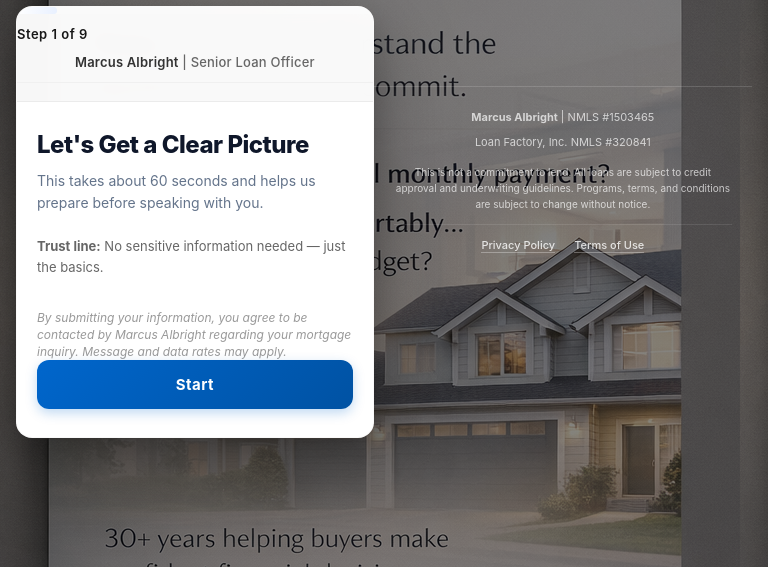
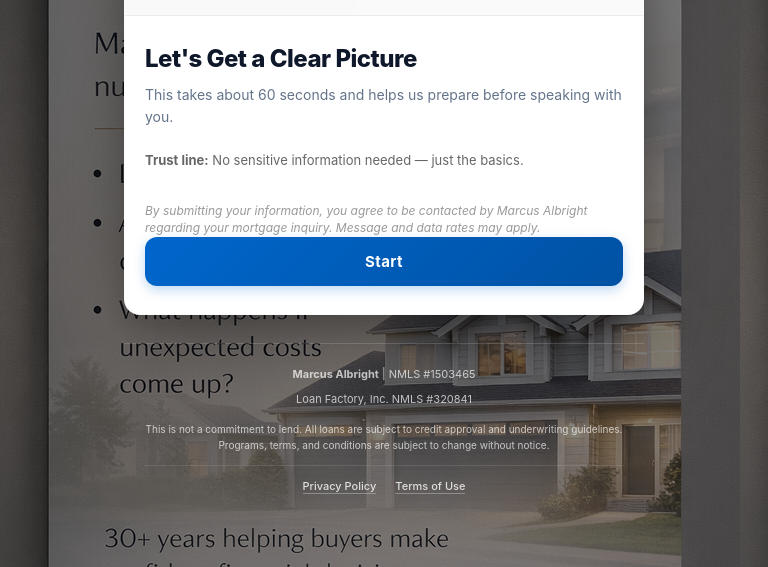
Before and after one commit to techByMarcus/mortgage-intake-funnel, a plain HTML site: page index.html in a window 768 px wide. Shown: the part 233-800 px from the top of the page. Drawn offline with Linux system fonts and the light colour scheme.

Commit message:
Fix funnel centering and responsive layout

```diff
--- a/index.html
+++ b/index.html
@@ -24,6 +24,7 @@
             background-attachment: fixed;
             min-height: 100vh;
             display: flex;
+            flex-direction: column;
             align-items: center;
             justify-content: center;
             padding: 16px;
@@ -140,7 +141,6 @@
             border: 1px solid rgba(255, 255, 255, 0.2);
             animation: slideUp 0.5s ease-out;
             transition: transform 0.3s cubic-bezier(0.34, 1.56, 0.64, 1), box-shadow 0.3s cubic-bezier(0.34, 1.56, 0.64, 1);
-            margin: 0 auto;
         }
 
         @media (min-width: 901px) {
@@ -869,37 +869,80 @@
             }
         }
 
-        @media (min-width: 901px) {
-            .compliance-footer {
-                font-size: 11px;
-                padding: 24px 20px;
-                margin: 32px auto 0;
-            }
-
-            .identity-tag {
-                font-size: 13px;
-                margin-bottom: 20px;
-                padding: 12px 0;
-            }
-        }
+        @media (max-width: 900px) {
             .container {
                 border-radius: 16px;
-                transition: none;
-            }
-
-            .layout-wrapper {
-                width: 100%;
-                display: flex;
-                flex-direction: column;
-                gap: 0;
             }
 
             .split-left {
                 display: none;
             }
 
+            .content {
+                padding: 28px 20px;
+                min-height: auto;
+            }
+
+            .progress-section {
+                padding: 24px 20px;
+            }
+
+            .progress-bar {
+                height: 7px;
+                margin-bottom: 12px;
+            }
+
+            .page-title {
+                font-size: 24px;
+                margin-bottom: 10px;
+            }
+
+            .page-subtitle {
+                font-size: 14px;
+                margin-bottom: 22px;
+            }
+
+            .form-group input[type="text"],
+            .form-group input[type="email"],
+            .form-group input[type="tel"],
+            .form-group textarea {
+                padding: 13px 14px;
+                font-size: 16px;
+                min-height: 90px;
+            }
+
+            button {
+                padding: 14px 20px;
+                font-size: 14px;
+                border-radius: 10px;
+                transition: none;
+            }
+
             button:active {
                 transform: translateY(-1px);
+            }
+
+            .option {
+                padding: 16px 14px;
+                border-radius: 8px;
+            }
+
+            .option input[type="radio"] {
+                margin-right: 12px;
+            }
+
+            .option label {
+                font-size: 14px;
+            }
+
+            .summary-box {
+                padding: 20px;
+                border-radius: 10px;
+            }
+
+            .path-card {
+                padding: 20px;
+                border-radius: 10px;
             }
 
             body {
@@ -910,76 +953,19 @@
                 ),
                 url('assets/purchase-hero.png');
             }
-
-            .container {
-                border-radius: 16px;
-            }
-
-            .content {
-                padding: 28px 20px;
-                min-height: auto;
-            }
-
-            .progress-section {
+        }
+
+        @media (min-width: 901px) {
+            .compliance-footer {
+                font-size: 11px;
                 padding: 24px 20px;
-            }
-
-            .progress-bar {
-                height: 7px;
-                margin-bottom: 12px;
-            }
-
-            .page-title {
-                font-size: 24px;
-                margin-bottom: 10px;
-            }
-
-            .page-subtitle {
-                font-size: 14px;
-                margin-bottom: 22px;
-            }
-
-            .form-group input[type="text"],
-            .form-group input[type="email"],
-            .form-group input[type="tel"],
-            .form-group textarea {
-                padding: 13px 14px;
-                font-size: 16px;
-                min-height: 90px;
-            }
-
-            button {
-                padding: 14px 20px;
-                font-size: 14px;
-                border-radius: 10px;
-                transition: none;
-            }
-
-            button:active {
-                transform: translateY(-1px);
-            }
-
-            .option {
-                padding: 16px 14px;
-                border-radius: 8px;
-            }
-
-            .option input[type="radio"] {
-                margin-right: 12px;
-            }
-
-            .option label {
-                font-size: 14px;
-            }
-
-            .summary-box {
-                padding: 20px;
-                border-radius: 10px;
-            }
-
-            .path-card {
-                padding: 20px;
-                border-radius: 10px;
+                margin: 32px auto 0;
+            }
+
+            .identity-tag {
+                font-size: 13px;
+                margin-bottom: 20px;
+                padding: 12px 0;
             }
         }
 
@@ -1041,28 +1027,6 @@
                     120deg,
                     rgba(0, 0, 0, 0.48),
                     rgba(0, 0, 0, 0.32)
-                ),
-                url('assets/purchase-hero.png');
-            }
-        }
-
-        @media (min-width: 601px) and (max-width: 900px) {
-            .layout-wrapper {
-                width: 100%;
-                display: flex;
-                flex-direction: column;
-                gap: 0;
-            }
-
-            .split-left {
-                display: none;
-            }
-
-            body {
-                background: linear-gradient(
-                    120deg,
-                    rgba(0, 0, 0, 0.58),
-                    rgba(0, 0, 0, 0.45)
                 ),
                 url('assets/purchase-hero.png');
             }
```
